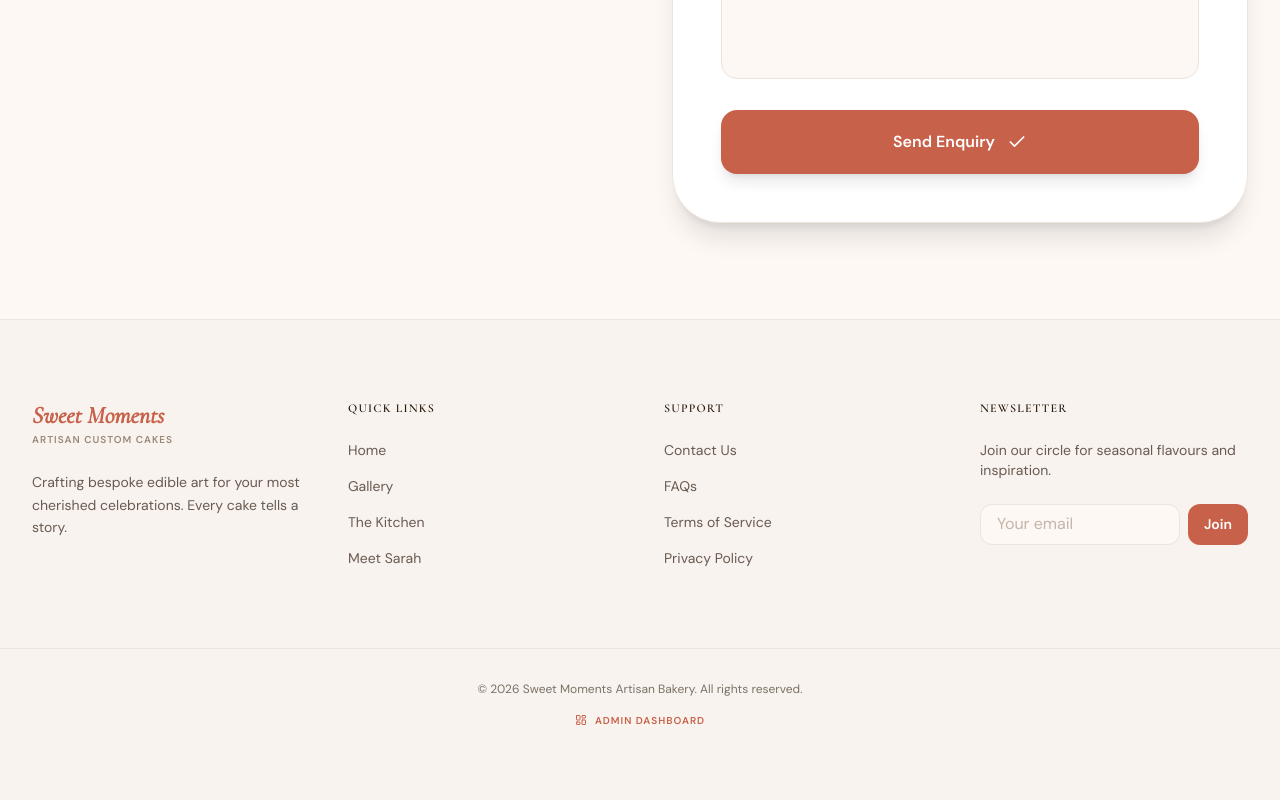
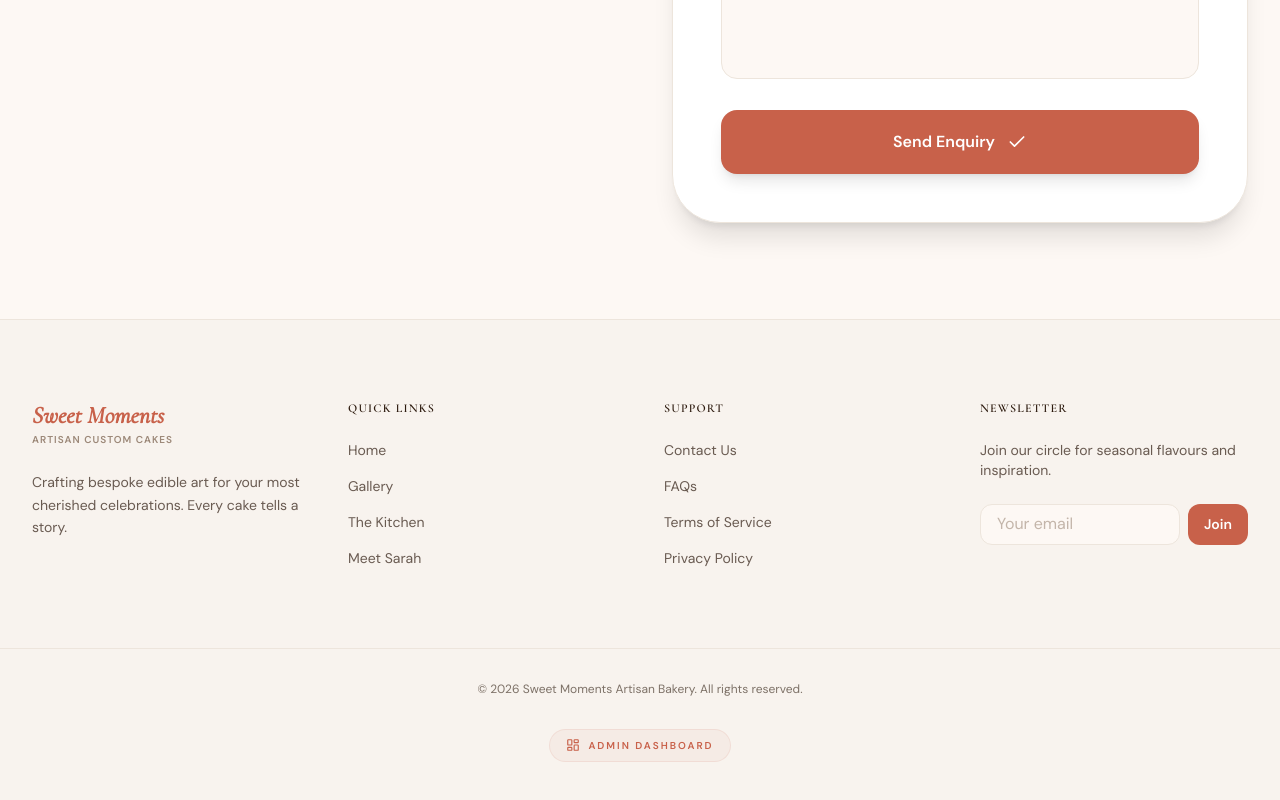
Before and after one commit to Leke-git/sweet_moments_web_application, a React (Vite) app: page / in a window 1280 px wide. Shown: the part 8564-9364 px from the top of the page. Built offline with nearby package versions, Linux system fonts and the light colour scheme; no server answers; the database is empty.

Commit message:
feat: Enhance admin dashboard accessibility
This commit improves the visibility and interaction of the "Admin Dashboard" link in the application footer. It includes a console log for developers to confirm rendering and updates the styling to make the button more prominent and user-friendly.

```diff
--- a/src/App.tsx
+++ b/src/App.tsx
@@ -154,6 +154,10 @@ export default function App() {
     }
   };
 
+  React.useEffect(() => {
+    console.log("Admin Dashboard link rendered in footer. Click to open.");
+  }, []);
+
   if (loading) {
     return (
       <div className="fixed inset-0 bg-bg flex flex-col items-center justify-center space-y-6">
@@ -244,7 +248,7 @@ export default function App() {
           <p className="text-xs text-dark/60 dark:text-muted">
             © {new Date().getFullYear()} Sweet Moments Artisan Bakery. All rights reserved.
           </p>
-          <div className="mt-4 flex flex-col items-center space-y-2">
+          <div className="mt-8 flex flex-col items-center space-y-4">
             {user && (
               <span className="text-[10px] text-muted font-mono bg-black/5 dark:bg-white/5 px-2 py-1 rounded">
                 Logged in as: {user.email} ({user.role})
@@ -252,10 +256,10 @@ export default function App() {
             )}
             <button
               onClick={() => setShowAdminPanel(true)}
-              className="text-[10px] text-primary hover:underline font-bold uppercase tracking-widest flex items-center space-x-2"
+              className="group flex items-center space-x-2 px-4 py-2 rounded-full bg-primary/5 hover:bg-primary/10 text-primary transition-all duration-300 border border-primary/10"
             >
-              <LayoutDashboard size={12} />
-              <span>Admin Dashboard</span>
+              <LayoutDashboard size={14} className="group-hover:rotate-12 transition-transform" />
+              <span className="text-[10px] font-bold uppercase tracking-[0.2em]">Admin Dashboard</span>
             </button>
           </div>
         </div>
```
